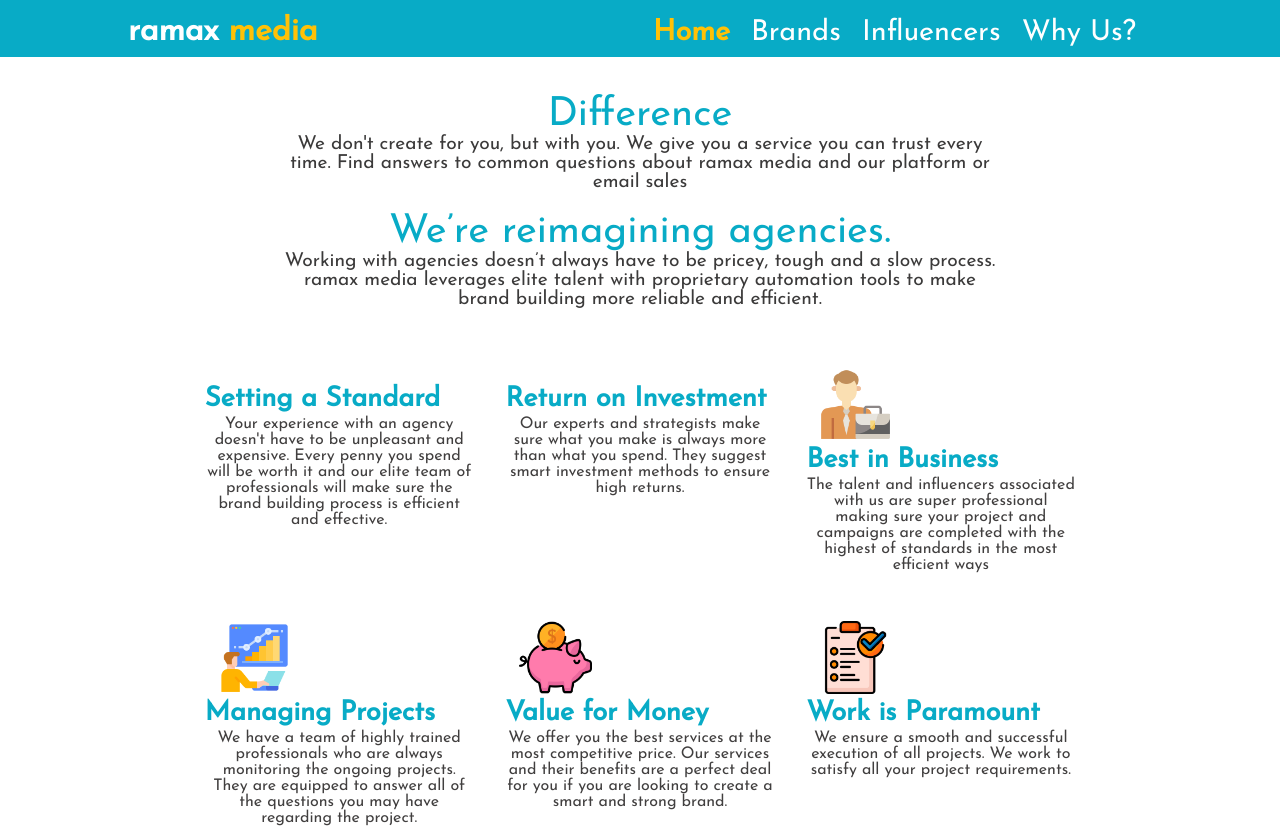
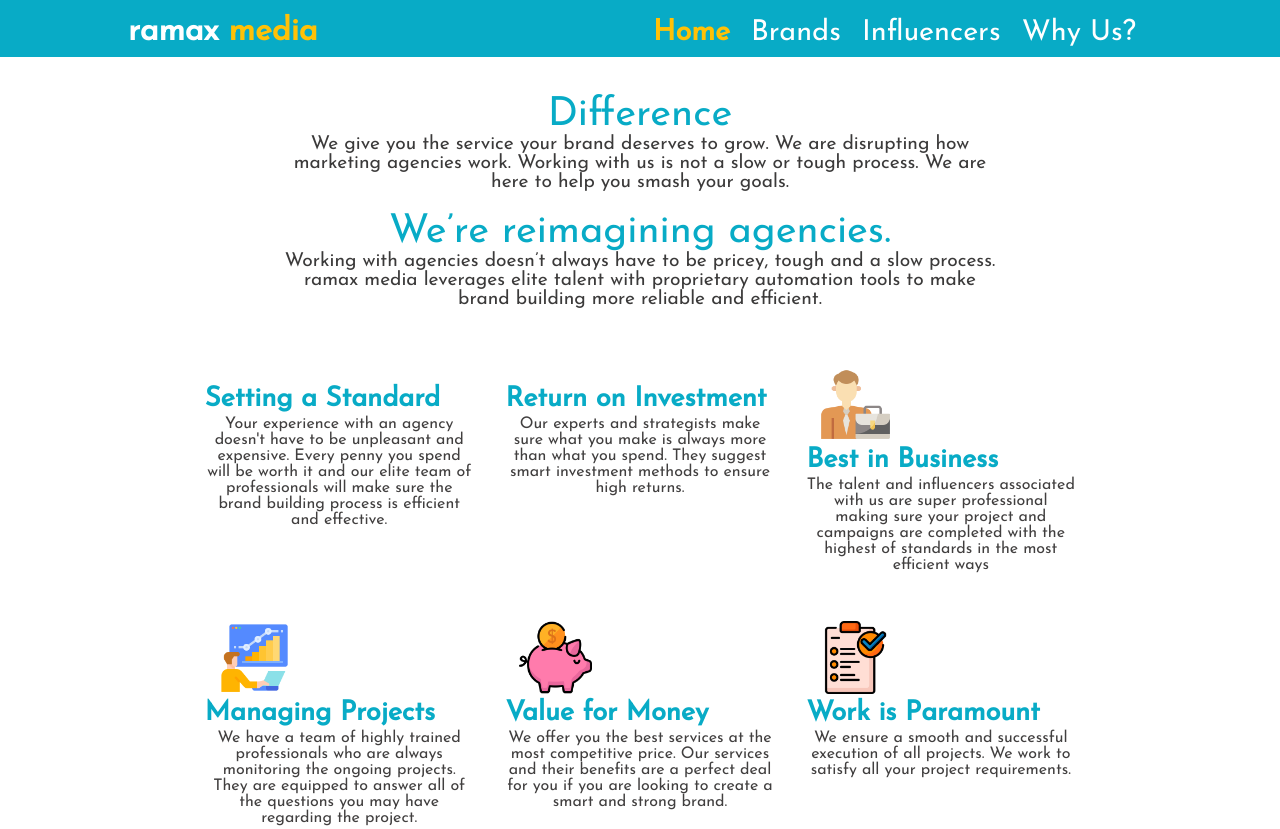
Before and after one commit to Paras-Web-developer/market-project1, a plain HTML site: page whyus.html in a window 1280 px wide. Shown: the top 829 px of the page. Drawn offline with Linux system fonts and the light colour scheme.

Commit message:
date: 22/04/2022 Update

```diff
--- a/whyus.html
+++ b/whyus.html
@@ -58,8 +58,7 @@
         <div class="Top-heading">
             <div class="heading">
                 <h1>Difference</h1>
-                <p>We don't create for you, but with you. We give you a service you can trust every time. Find
-                    answers to common questions about ramax media and our platform or email sales</p>
+                <p>We give you the service your brand deserves to grow. We are disrupting how marketing agencies work. Working with us is not a slow or tough process. We are here to help you smash your goals.</p>
             </div>
 
             <div class="heading">
```
